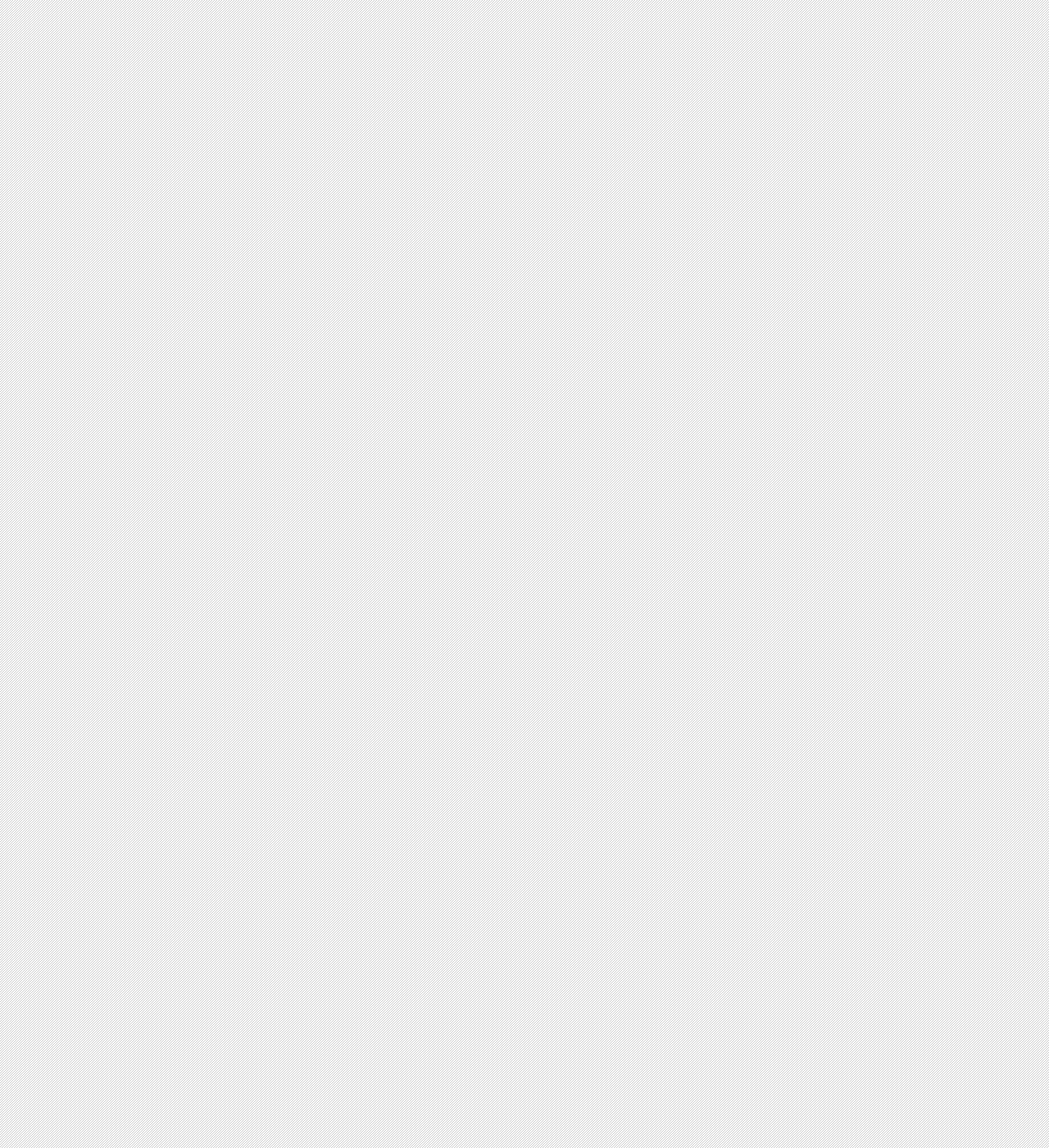
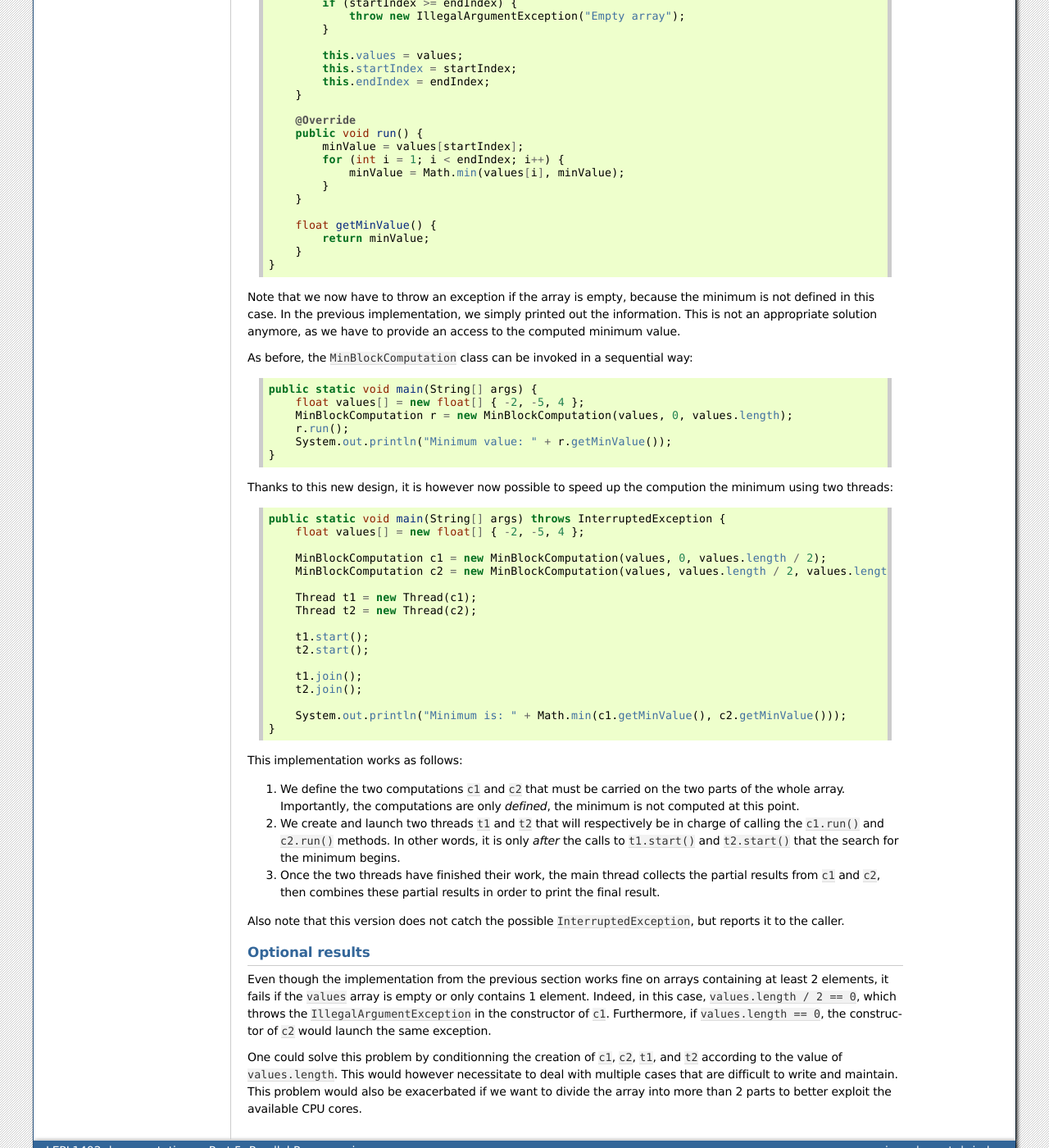
Before and after one commit to pschaus/book_lepl1402, a Sphinx documentation site: the page built from source/part5.rst, in a window 1280 px wide and 1400 px high, scrolled down 6001 px. Shown: the whole window at 82% size. Built offline with Sphinx 7.4.7, drawn with Linux system fonts in a browser that asks for light colours; formulas are drawn with MathJax 3; some of the changed text lies outside the part shown.

Commit message:
added MinBlockComputation

```diff
--- a/source/part5.rst
+++ b/source/part5.rst
@@ -67,7 +67,9 @@ Also, note that all programmers are constantly confronted with threads. Indeed,
 Threads in Java
 ===============
 
-Java provides extensive support of multithreading. When a Java program starts its execution, the Java Virtual Machine (JVM) starts an initial thread. This initial thread is called the **main thread** and is responsible for the execution of the ``main()`` method, which is the :ref:`entry point of most Java applications <java_main>`. Alongside the main thread, the JVM can also start background threads for its own housekeeping (most notably the garbage collector).
+Java provides extensive support of multithreading.
+
+When a Java program starts its execution, the Java Virtual Machine (JVM) starts an initial thread. This initial thread is called the **main thread** and is responsible for the execution of the ``main()`` method, which is the :ref:`entry point of most Java applications <java_main>`. Alongside the main thread, the JVM can also start background threads for its own housekeeping (most notably the garbage collector).
 
 Additional threads can then be created by software developers in two different ways:
 
@@ -107,7 +109,7 @@ As an illustration, let us consider the task of computing the minimum value of a
         }
     }
 
-As explained above, if one wishes to run this computation as a background thread, the ``computeMinValue()`` method must wrapped inside some implementation of the ``Runnable`` interface. But the ``run()`` method of the ``Runnable`` interface doesn't accept any parameter, so we cannot directly give the ``values`` array as an argument to ``run()``. The trick is to store a reference to the ``values`` array inside a class that implements ``Runnable``:
+As explained above, if one wishes to run this computation as a background thread, the ``computeMinValue()`` method must wrapped inside some implementation of the ``Runnable`` interface. But the ``run()`` method of the ``Runnable`` interface does not accept any parameter, so we cannot directly give the ``values`` array as an argument to ``run()``. The trick is to store a reference to the ``values`` array inside a class that implements ``Runnable``:
 
 ..  code-block:: java
 
@@ -124,7 +126,7 @@ As explained above, if one wishes to run this computation as a background thread
         }
     }
 
-Our ``MinComputation`` class specifies how to compute the minimum of an array. We can evidently run it in a purely sequential way as follows:
+Our ``MinComputation`` class specifies how to compute the minimum of an array. We can evidently run this computation in a purely sequential way as follows:
 
 ..  code-block:: java
 
@@ -178,7 +180,111 @@ The following sequence diagram (loosely inspired from `UML <https://en.wikipedia
 
 In this diagram, the white bands indicate the moments where the different classes are executing code. It can be seen that between the two calls ``t.start()`` and ``t.join()``, two threads are simultaneously active: the main thread and the computation thread. Note that once the main thread calls ``t.join()``, it falls asleep until the computation thread finishes its work.
 
-In other words, the ``t.join()`` call is a form of **synchronization** between threads. In general, it is always a good idea for the main Java thread to wait for all of its child threads by calling ``join()`` on each of them. The Java process will end if all its threads have ended, including the main thread.
+In other words, the ``t.join()`` call is a form of **synchronization** between threads. It is always a good idea for the main Java thread to wait for all of its child threads by calling ``join()`` on each of them. If a child thread launches its own set of sub-threads, it is highly advised for this child thread to call ``join()`` of each of its sub-threads before ending. The Java process will end if all its threads have ended, including the main thread.
+
+
+Speeding up the computation
+---------------------------
+
+The ``MinComputation`` example creates one background thread to do a computation on a array. As explained in the :ref:`introduction <part5>`, this software architecture can have an interest to keep the user interface reactive during the computation.
+
+However, this design does not exploit multiple CPU cores to speed up the computation: The time that is necessary to compute the minimum value is still the same as a purely sequential implementation. In order to optimize the computation itself, the basic idea is to split the array in two parts, then to process each of those parts by two distinct threads:
+
+.. image:: _static/images/part5/array-threads.svg
+  :width: 80%
+  :align: center
+  :alt: Splitting an array to improve performance
+
+Once the two threads have finished their work, it is possible to **combine** their results to get the final result: The minimum of the whole array is the minimum of the two minimums computed on the two parts.
+
+To implement this solution, the class that implements the ``Runnable`` interface must not only receive the ``values`` array, but it must also receive the start index and the end index of the block of interest in the array. Furthermore, the class must not *print* the minimum, but must provide access to computed minimum value. This is implemented in the following code:
+
+..  code-block:: java
+
+    static class MinBlockComputation implements Runnable {
+        private float values[];
+        private int startIndex;
+        private int endIndex;
+        private float minValue;
+
+        public MinBlockComputation(float values[],
+                                   int startIndex,
+                                   int endIndex) {
+            if (startIndex >= endIndex) {
+                throw new IllegalArgumentException("Empty array");
+            }
+
+            this.values = values;
+            this.startIndex = startIndex;
+            this.endIndex = endIndex;
+        }
+
+        @Override
+        public void run() {
+            minValue = values[startIndex];
+            for (int i = 1; i < endIndex; i++) {
+                minValue = Math.min(values[i], minValue);
+            }
+        }
+
+        float getMinValue() {
+            return minValue;
+        }
+    }
+
+Note that we now have to throw an exception if the array is empty, because the minimum is not defined in this case. In the previous implementation, we simply printed out the information. This is not an appropriate solution anymore, as we have to provide an access to the computed minimum value.
+
+As before, the ``MinBlockComputation`` class can be invoked in a sequential way:
+
+..  code-block:: java
+
+    public static void main(String[] args) {
+        float values[] = new float[] { -2, -5, 4 };
+        MinBlockComputation r = new MinBlockComputation(values, 0, values.length);
+        r.run();
+        System.out.println("Minimum value: " + r.getMinValue());
+    }
+
+Thanks to this new design, it is however now possible to speed up the compution the minimum using two threads:
+
+..  code-block:: java
+
+    public static void main(String[] args) throws InterruptedException {
+        float values[] = new float[] { -2, -5, 4 };
+
+        MinBlockComputation c1 = new MinBlockComputation(values, 0, values.length / 2);
+        MinBlockComputation c2 = new MinBlockComputation(values, values.length / 2, values.length);
+
+        Thread t1 = new Thread(c1);
+        Thread t2 = new Thread(c2);
+
+        t1.start();
+        t2.start();
+
+        t1.join();
+        t2.join();
+
+        System.out.println("Minimum is: " + Math.min(c1.getMinValue(), c2.getMinValue()));
+    }
+
+This implementation works as follows:
+
+1. We define the two computations ``c1`` and ``c2`` that must be carried on the two parts of the whole array. Importantly, the computations are only *defined*, the minimum is not computed at this point.
+
+2. We create and launch two threads ``t1`` and ``t2`` that will respectively be in charge of calling the ``c1.run()`` and ``c2.run()`` methods. In other words, it is only *after* the calls to ``t1.start()`` and ``t2.start()`` that the search for the minimum begins.
+
+3. Once the two threads have finished their work, the main thread collects the partial results from ``c1`` and ``c2``, then combines these partial results in order to print the final result.
+
+Also note that this version does not catch the possible ``InterruptedException``, but reports it to the caller.
+
+
+Optional results
+----------------
+
+Even though the implementation from the previous section works fine on arrays containing at least 2 elements, it fails if the ``values`` array is empty or only contains 1 element. Indeed, in this case, ``values.length / 2 == 0``, which throws the ``IllegalArgumentException`` in the constructor of ``c1``. Furthermore, if ``values.length == 0``, the constructor of ``c2`` would launch the same exception.
+
+One could solve this problem by conditionning the creation of ``c1``, ``c2``, ``t1``, and ``t2`` according to the value of ``values.length``. This would however necessitate to deal with multiple cases that are difficult to write and maintain. This problem would also be exacerbated if we want to divide the array into more than 2 parts to better exploit the available CPU cores.
+
 
 
 ..
```
Also changed, not shown: source/_static/images/part5/array-threads.svg (added).
